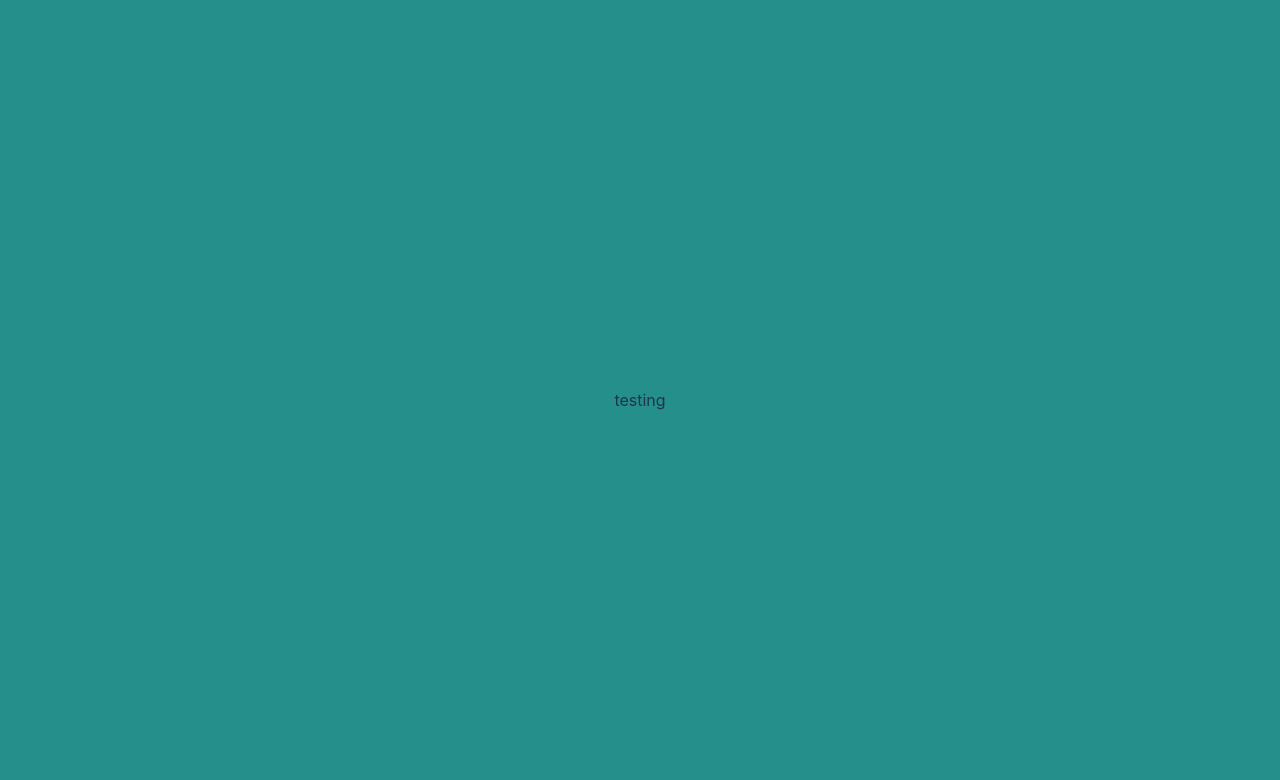
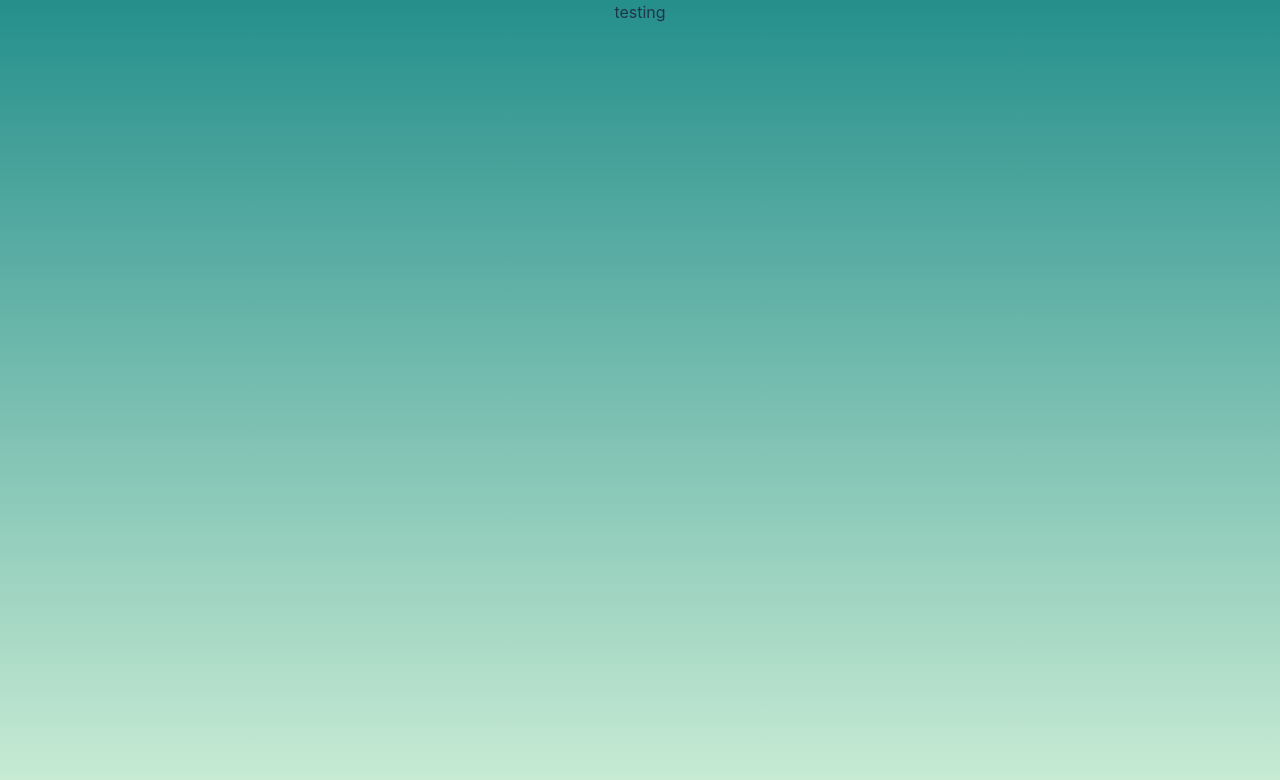
Before and after one commit to ForeSee-HK/foresee-revamp, a React (Vite) app: page / in a window 1280 px wide. Shown: the top 780 px of the page. Built offline with nearby package versions, Linux system fonts and the light colour scheme.

Commit message:
add home component

```diff
--- a/src/App.css
+++ b/src/App.css
@@ -1,6 +1,6 @@
 #root {
   max-width: 1280px;
   margin: 0 auto;
-  padding: 2rem;
+  /* padding: 2rem; */
   text-align: center;
 }
--- a/src/App.jsx
+++ b/src/App.jsx
@@ -6,7 +6,7 @@ import './App.css'
 
 const Home = lazy(() => {
   return new Promise (resolve => {
-    setTimeout(() => resolve(import("./components/Home.jsx")), 2000)
+    setTimeout(() => resolve(import("./components/Home.jsx")), 3000)
   })
 })
 
--- /dev/null
+++ b/src/components/Home.css
@@ -0,0 +1,7 @@
+.home {
+  height: 100vh;
+  background-color: green;
+  width: 100vw;
+  background: linear-gradient(180deg, #258F8C 0%, #CBEDD5 100%);
+  mix-blend-mode: normal;
+}
--- a/src/components/Home.jsx
+++ b/src/components/Home.jsx
@@ -1,4 +1,5 @@
 import { useEffect } from 'react'
+import './Home.css'
 
 const Home = props => {
   useEffect(() => {
@@ -7,7 +8,9 @@ const Home = props => {
 
   return (
     <>
-      <p>testing</p>
+      <div className="home">
+        testing
+      </div>
     </>
   )
 }
--- a/src/components/LoadingScreen.css
+++ b/src/components/LoadingScreen.css
@@ -23,7 +23,7 @@ html, body {
 }
 
 .roll {
-  animation: roll 5s ease 0.3s infinite;
+  animation: roll 3s ease 0.3s infinite;
 }
 
 @keyframes roll {
```
